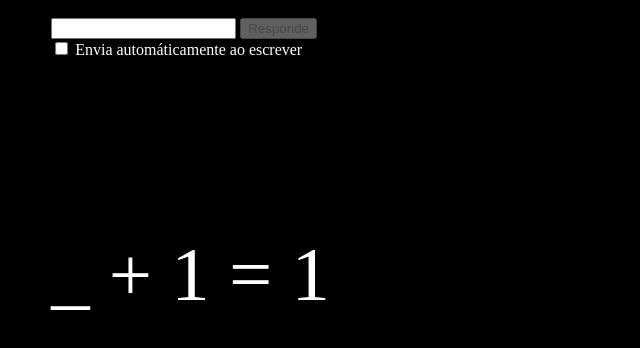
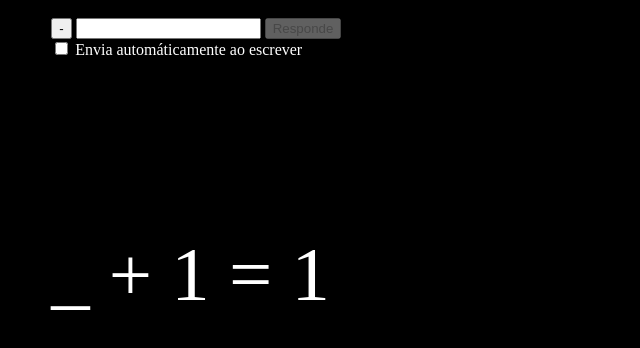
Before and after one commit to elonager/conta, a plain HTML site: page index.html in a window 1280 px wide. Shown: the whole page, without its empty margins (0-640 px from the left). Drawn offline with Linux system fonts and the light colour scheme.

Commit message:
Update index.html

```diff
--- a/index.html
+++ b/index.html
@@ -18,6 +18,7 @@
 </head>
 <body>
 	<br>
+	<input type="button"  name="btneg" id = "btneg" value = "-" >
 	<input type="number"  name="texto1" id = "texto1"  >
 	<input type="button"  name="bt1" id = "bt1" value = "Responde" >
 	<div>
```
